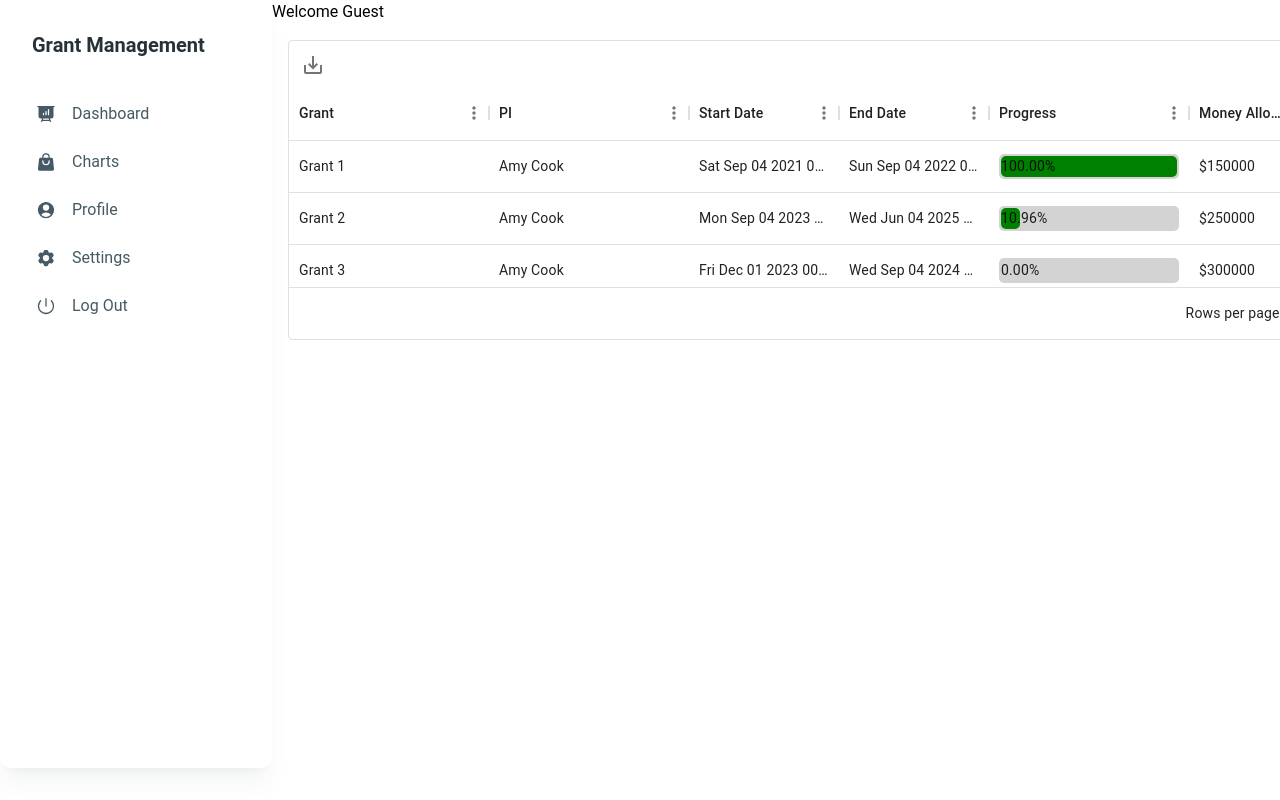
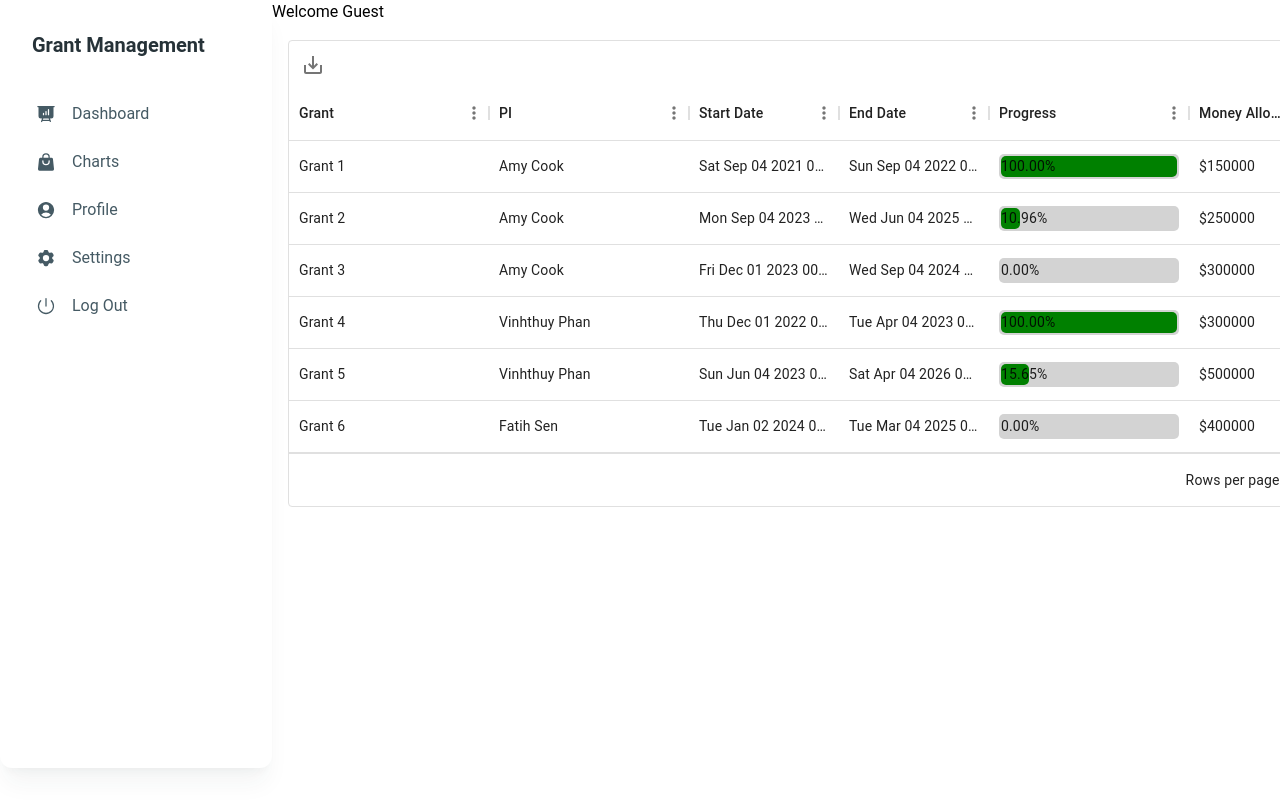
Before and after one commit to DaronAdams/grant-monitor, a React (Create React App) app in the folder frontend/: page /dashboard in a window 1280 px wide. Shown: the top 800 px of the page. Built offline with nearby package versions, Linux system fonts and the light colour scheme.

Commit message:
Fixed filter button on datagrid but all rows are still exported instead of just filtered ones

```diff
--- a/frontend/src/components/UpdatedGrid.tsx
+++ b/frontend/src/components/UpdatedGrid.tsx
@@ -1,16 +1,10 @@
 import * as React from 'react';
-import { DataGrid, GridToolbarContainer, GridColDef, GridRowsProp, GridFilterItem, GridFilterModel} from '@mui/x-data-grid';
+import { DataGrid, GridToolbarContainer, GridFilterModel, GridColDef, GridRowsProp,} from '@mui/x-data-grid';
 import { IconButton, Menu, MenuItem } from '@mui/material';
 import { SaveAlt as SaveAltIcon } from '@mui/icons-material';
 import * as XLSX from 'xlsx';
 
-interface CustomGridFilterItem extends GridFilterItem {
-  columnField: string; // Add the missing property
-}
-
 const UpdatedGrid = () => {
-
-
 
 
 const rows: GridRowsProp = [
@@ -97,6 +91,122 @@ rows.forEach((row) => {
 });
 
 
+function applyFilters(
+  data: GridRowsProp,
+  filterModel: GridFilterModel,
+): GridRowsProp {
+  let filteredData: GridRowsProp = [...data];
+  filterModel.items.forEach((filterItem) => {
+    const { field, value} = filterItem; // Update property names
+    if (value === 'equals') {
+      filteredData = filteredData.filter((row) => row[field] === value);
+    } else if (value === 'contains') {
+      filteredData = filteredData.filter((row) =>
+        row[field].toString().includes(value)
+      );
+    }
+  });
+  return filteredData;
+}
+
+const [filterModel, setFilterModel] = React.useState<GridFilterModel>({
+  items: [],
+});
+const [filteredRows, setFilteredRows] = React.useState(rows);
+const [filterApplied, setFilterApplied] = React.useState(false);
+
+const handleFilterModelChange = (newFilterModel: GridFilterModel) => {
+  setFilterModel(newFilterModel);
+  const filteredData = applyFilters(rows, newFilterModel);
+  setFilteredRows(filteredData);
+  setFilterApplied(newFilterModel.items.length > 0);
+};
+
+function CustomToolBar() {
+  const [anchorEl, setAnchorEl] = React.useState<null | HTMLElement>(null);
+
+  const handleMenuOpen = (event: React.MouseEvent<HTMLElement>) => {
+    setAnchorEl(event.currentTarget);
+  };
+
+  const handleMenuClose = () => {
+    setAnchorEl(null);
+  };
+
+  const exportDataAsCSV = (data: Array<{[key:string]:any}>) => {
+    const formattedData = data.map((row) => ({
+      Grant: row.grant,
+      PI: row.owner,
+      StartDate: row.startDate.toLocaleDateString('en-GB'),
+      EndDate: row.endDate.toLocaleDateString('en-GB'),
+      Progress: `${row.progress.toFixed(2)}%`,
+      MoneyAllocated: `$${row.moneyAllocated}`,
+      MoneySpent: `$${row.moneySpent}`,
+      MoneyLeft: `$${row.moneyLeft}`,
+      GrantStatus: row.grantStatus,
+    }));
+
+    const csvContent =
+      'data:text/csv;charset=utf-8,' +
+      [Object.keys(formattedData[0]), ...formattedData.map(Object.values)]
+        .map((row) => row.join(','))
+        .join('\n');
+
+    const encodedUri = encodeURI(csvContent);
+
+    const link = document.createElement('a');
+    link.setAttribute('href', encodedUri);
+    link.setAttribute('download', 'data.csv');
+
+    document.body.appendChild(link);
+    link.click();
+    document.body.removeChild(link);
+  };
+
+  const handleExportCSV = () => {
+    const dataToExport = filterApplied ? filteredRows : rows;
+
+    exportDataAsCSV(dataToExport as Array<{[key:string]: any}>);
+
+    handleMenuClose();
+  };
+
+  const handleExcelExport = () => {
+    const dataToExport = filterApplied ? filteredRows : rows;
+
+    const rowsForExcelExport = dataToExport.map((row) => ({
+      Grant: row.grant,
+      PI: row.owner,
+      StartDate: row.startDate.toLocaleDateString('en-GB'),
+      EndDate: row.endDate.toLocaleDateString('en-GB'),
+      Progress: `${row.progress.toFixed(2)}%`,
+      MoneyAllocated: `$${row.moneyAllocated}`,
+      MoneySpent: `$${row.moneySpent}`,
+      MoneyLeft: `$${row.moneyLeft}`,
+      GrantStatus: row.grantStatus,
+    }));
+
+    const worksheet = XLSX.utils.json_to_sheet(rowsForExcelExport);
+    const workbook = XLSX.utils.book_new();
+    XLSX.utils.book_append_sheet(workbook, worksheet, 'DataGrid');
+
+    XLSX.writeFile(workbook, 'data.xlsx');
+  };
+
+  return (
+    <GridToolbarContainer>
+      <IconButton onClick={handleMenuOpen}>
+        <SaveAltIcon />
+      </IconButton>
+      <Menu anchorEl={anchorEl} open={Boolean(anchorEl)} onClose={handleMenuClose}>
+        <MenuItem onClick={handleExportCSV}>Download as CSV</MenuItem>
+        <MenuItem onClick={handleExcelExport}>Download as Excel</MenuItem>
+      </Menu>
+    </GridToolbarContainer>
+  );
+}
+
+
 const columns: GridColDef[] = [
 
 
@@ -129,153 +239,17 @@ const columns: GridColDef[] = [
 ];
 
 
-const [filterModel, setFilterModel] = React.useState<CustomGridFilterItem[]>([]);
-const [filteredRows, setFilteredRows] = React.useState<GridRowsProp>(rows);
-
-// Add a useEffect to update filteredRows whenever filterModel changes
-React.useEffect(() => {
-  let filteredData = rows;
-
-  // If there are filters applied, update filteredData
-  if (filterModel.length > 0) {
-    filteredData = rows.filter((row) => {
-      return filterModel.every((filter) => {
-        const cellValue = row[filter.columnField as string];
-        return cellValue.toString().toLowerCase().includes(filter.value.toString().toLowerCase());
-      });
-    });
-  }
-
-  setFilteredRows(filteredData);
-}, [filterModel, rows]);
-
-function filterRows(filterModel: GridFilterModel, rows: GridRowsProp) {
-  if (!filterModel || !filterModel.items) {
-    return rows; // No filters applied, return all rows
-  }
-
-  // Implement your filtering logic here
-  const filteredRows = rows.filter((row) => {
-    // Check each row against the filter criteria
-    for (const filter of filterModel.items as CustomGridFilterItem[]) {
-      const cellValue = row [filter.columnField]; // No type assertion needed now
-      if (!filter.value.toLowerCase().includes(cellValue.toLowerCase())) {
-        return false;
-      }
-    }
-    return true;
-  });
-
-  return filteredRows;
-}
-
-
-
-
-function CustomToolBar() {
-    const [anchorEl, setAnchorEl] = React.useState<null | HTMLElement>(null);
-
-  const handleMenuOpen = (event: React.MouseEvent<HTMLElement>) => {
-    setAnchorEl(event.currentTarget);
-  };
-
-  const handleMenuClose = () => {
-    setAnchorEl(null);
-  };
-
-
-const exportDataAsCSV = (data: Array<{ [key: string]: any }>) => {
-        const formattedData = data.map((row) => ({
-          Grant: row.grant,
-          PI: row.owner,
-          StartDate: row.startDate.toLocaleDateString('en-GB'), // Format date as dd/mm/yyyy
-          EndDate: row.endDate.toLocaleDateString('en-GB'), // Format date as dd/mm/yyyy
-          Progress: `${row.progress.toFixed(2)}%`,
-          MoneyAllocated: `$${row.moneyAllocated}`,
-          MoneySpent: `$${row.moneySpent}`,
-          MoneyLeft: `$${row.moneyLeft}`,
-          GrantStatus: row.grantStatus,
-        }));
-
-        const csvContent =
-          "data:text/csv;charset=utf-8," +
-          [Object.keys(formattedData[0]), ...formattedData.map(Object.values)]
-            .map((row) => row.join(','))
-            .join('\n');
-
-        const encodedUri = encodeURI(csvContent);
-
-    const link = document.createElement("a");
-    link.setAttribute("href", encodedUri);
-    link.setAttribute("download", "data.csv");
-
-    document.body.appendChild(link);
-    link.click();
-    document.body.removeChild(link);
-  };
-
-  const handleExportCSV = () => {
-    exportDataAsCSV(rows as Array<{ [key: string]: any }>);
-
-    handleMenuClose();
-  };
-
-    const rowsForExcelExport = rows.map((row) => ({
-        Grant: row.grant,
-        PI: row.owner,
-        StartDate: row.startDate,
-        EndDate: row.endDate,
-        Progress: row.progress,
-        MoneyAllocated: row.moneyAllocated,
-        MoneySpent: row.moneySpent,
-        MoneyLeft: row.moneyLeft,
-        GrantStatus: row.grantStatus,
-      }));
-
-    const handleExcelExport = () => {
-        const worksheet = XLSX.utils.json_to_sheet(rowsForExcelExport);
-        const workbook = XLSX.utils.book_new();
-        XLSX.utils.book_append_sheet(workbook, worksheet, 'DataGrid');
-
-        // Save the Excel file
-        XLSX.writeFile(workbook, 'data.xlsx');
-    };
-
-    return (
-        <GridToolbarContainer>
-          <IconButton onClick={handleMenuOpen}>
-            <SaveAltIcon />
-          </IconButton>
-          <Menu
-            anchorEl={anchorEl}
-            open={Boolean(anchorEl)}
-            onClose={handleMenuClose}
-          >
-            <MenuItem onClick={handleExportCSV}>Download as CSV</MenuItem>
-            <MenuItem onClick={handleExcelExport}>Download as Excel</MenuItem>
-
-          </Menu>
-        </GridToolbarContainer>
-      );
-
-}
-
-
-return(
-
-        <div style = {{height: 300, width:'100%'}}>
-            <DataGrid
-            rows = {filteredRows}
-            columns = {columns}
-            onFilterModelChange={(model) => {
-              const filteredRows = filterRows(model, rows);
-              setFilteredRows(filteredRows);
-            }}
-
-            slots = {{toolbar: CustomToolBar}}/>
-        </div>
-
-    );
+return (
+  <div style={{ height: '100%', width: '100%' }}>
+    <DataGrid
+      rows={filteredRows}
+      columns={columns}
+      filterModel={filterModel}
+      onFilterModelChange={handleFilterModelChange}
+      slots={{ toolbar: CustomToolBar }}
+    />
+  </div>
+);
 
 }
 
```
